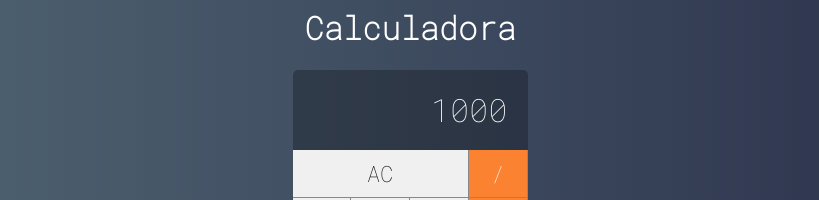
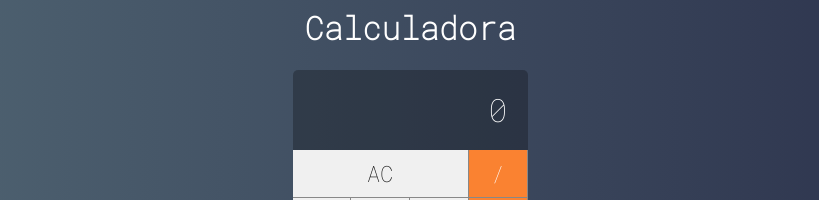
Before and after one commit to LuciLua/calculator-vuejs, a Vue app: page / in a window 1280 px wide. Shown: the part 213-413 px from the top of the page, without its empty margins (230-1049 px from the left). Built offline with nearby package versions, Linux system fonts and the light colour scheme.

Commit message:
:star2: [488] Implementando a Lógica

```diff
--- a/src/main/Calculator.vue
+++ b/src/main/Calculator.vue
@@ -1,6 +1,6 @@
 <template>
   <div class="calculator">
-    <Display value="1000" />
+    <Display :value="displayValue" />
     <Button label="AC" triple @onClick="clearMemory" />
     <Button label="/" operation @onClick="setOperation" />
     <Button label="7" @onClick="addDigit" />
@@ -26,16 +26,65 @@
 import Button from "../components/Button.vue";
 
 export default {
+  data: function () {
+    return {
+      displayValue: "0",
+      clearDisplay: false,
+      operation: null,
+      values: [0, 0],
+      current: 0, // 0 ou 1, valor trabalhado atualmente
+    };
+  },
+
   components: { Button, Display },
   methods: {
     clearMemory() {
-      console.log("Limpar Memória!");
+      // atribuindo no this.$data, o estado inicial do objeto
+      Object.assign(this.$data, this.$options.data());
     },
     setOperation(operation) {
-      console.log("Operação: " + operation);
+      if (this.current === 0) {
+        // primeira vez que esta setando operacao
+        this.operation = operation;
+        this.current = 1;
+        this.clearDisplay = true;
+      } else {
+        // quando a operacao for "=" armazena na constante equals
+        const equals = operation === "=";
+        const currentOperation = this.operation;
+
+        try {
+          // o current 0 (primeiro valor) agora será o resultado da operacao do anterior primerio com segundo
+          this.values[0] = eval(
+            `${this.values[0]}${currentOperation}${this.values[1]}`
+          );
+        } catch (e) {
+          this.$emit("onError", e);
+        }
+
+        this.values[1] = 0; // indice 1 zera para ficar pronto para outra operacao
+
+        this.displayValue = this.values[0]; // resultado da operacao colocado no display
+        this.operation = equals ? null : operation; // se nao for equals, bota nulo
+        this.current = equals ? 0 : 1;
+        this.clearDisplay = !equals; // limpa display se for diferente de quals
+      }
     },
     addDigit(n) {
-      console.log("Dígito:  " + n);
+      if (n === "." && this.displayValue.includes(".")) {
+        // se ja tiver sido atribuido algum ponto, saia da funcao
+        return;
+      }
+      const clearDisplay = this.displayValue === "0" || this.clearDisplay;
+
+      // se precisar limpar display, current valu vazio, se n usa this.diaplyValue para setar o valor atual
+      const currentValue = clearDisplay ? "" : this.displayValue;
+      // display value é uma constante dentro dessa funcao, mas so
+      // this.displayValue consegue acessar o valor que faz parte de data
+      const displayValue = currentValue + n;
+      this.displayValue = displayValue;
+      this.clearDisplay = false;
+      this.values[this.current] = displayValue;
     },
   },
 };
```
